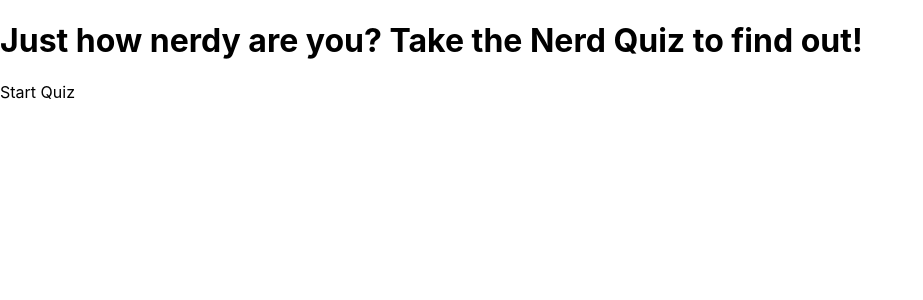
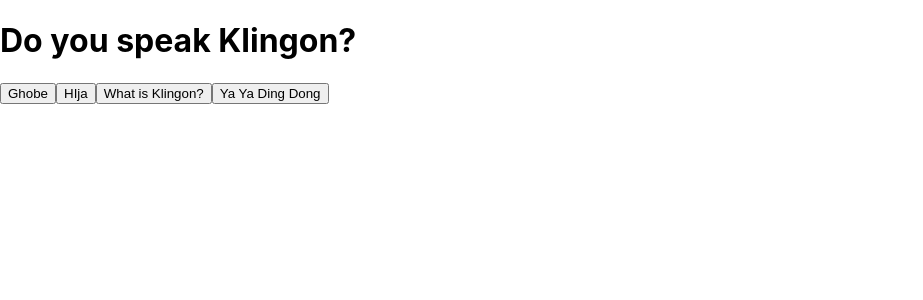
Before and after one commit to Technigo/project-redux-quiz-old, a React (Create React App) app: page / in a window 1280 px wide. Shown: the top 300 px of the page, without its empty margins (0-923 px from the left). Built offline with nearby package versions, Linux system fonts and the light colour scheme.

Commit message:
Add function to display the correct answer

```diff
--- a/src/components/CurrentQuestion.js
+++ b/src/components/CurrentQuestion.js
@@ -1,17 +1,39 @@
 import React from 'react'
-import { useSelector } from 'react-redux'
+import { useSelector, useDispatch } from 'react-redux'
+
+import { quiz } from '../reducers/quiz'
 
 export const CurrentQuestion = () => {
+  const dispatch = useDispatch()
   const question = useSelector((state) => state.quiz.questions[state.quiz.currentQuestionIndex])
+  // const checkAnswer = useSelector((state) => {
+  //   const answer = state.quiz.answers.find((questionId) => question.id === questionId)
+  //   if (answer) {
+  //     return answer
+  //   } else {
+  //     return null
+  //   }
+  // })
 
   if (!question) {
     return <h1>Oh no! I could not find the current question!</h1>
   }
 
+  const buttonOnClick = (option) => {
+    return dispatch(quiz.actions.submitAnswer(
+      { questionId: question.id, answerIndex: question.options.indexOf(option) }
+    ))
+  }
   return (
     <div>
       <h1>{question.questionText}</h1>
-      <div>{question.options.map((option) => <p>{option}</p>)}</div>
+      <div>
+        {question.options.map((option) => <button onClick={() => buttonOnClick(option)} type="button">{option}</button>)}
+      </div>
     </div>
   )
 }
+
+/* <button onClick={() => dispatch(quiz.actions.goToNextQuestion())} type="button">
+        Next Question
+      </button> */
--- a/src/reducers/quiz.js
+++ b/src/reducers/quiz.js
@@ -3,12 +3,11 @@ import { createSlice } from '@reduxjs/toolkit'
 // Change these to your own questions!
 // Array to hold questions and answer options
 const questions = [
-  { id: 0, questionText: 'Just how nerdy are you? Take the Nerd Quiz to find out!', options: ['Start Quiz'], correctAnswerIndex: 0 },
-  { id: 1, questionText: 'Do you speak Klingon?', options: ['Ghobe', 'HIja', 'What is Klingon?', 'Ya Ya Ding Dong'], correctAnswerIndex: 1 },
-  { id: 2, questionText: 'When was Dungeons & Dragons first published?', options: ['1977', '1988', '2050', '1974'], correctAnswerIndex: 3 },
-  { id: 3, questionText: 'How old is Baby Yoda?', options: ['150', '2014', '50', '1'], correctAnswerIndex: 2 },
-  { id: 4, questionText: 'What\'s not an existing translation of Bilbo Baggins', options: ['Bilbo Beutlin', 'Bilbo Secker', 'Bimbo Backlin', 'Bagas Silva'], correctAnswerIndex: 3 },
-  { id: 5, questionText: 'What\'s Pluto\'s current classification?', options: ['Planet', 'Dwarf Planet', 'Minor Planet', 'Gas Cloud'], correctAnswerIndex: 1 }
+  { id: 0, questionText: 'Do you speak Klingon?', options: ['Ghobe', 'HIja', 'What is Klingon?', 'Ya Ya Ding Dong'], correctAnswerIndex: 1 },
+  { id: 1, questionText: 'When was Dungeons & Dragons first published?', options: ['1977', '1988', '2050', '1974'], correctAnswerIndex: 3 },
+  { id: 2, questionText: 'How old is Baby Yoda?', options: ['150', '2014', '50', '1'], correctAnswerIndex: 2 },
+  { id: 3, questionText: 'What\'s not an existing translation of Bilbo Baggins', options: ['Bilbo Beutlin', 'Bilbo Secker', 'Bimbo Backlin', 'Bagas Silva'], correctAnswerIndex: 3 },
+  { id: 4, questionText: 'What\'s Pluto\'s current classification?', options: ['Planet', 'Dwarf Planet', 'Minor Planet', 'Gas Cloud'], correctAnswerIndex: 1 }
 ]
 
 // comics, STEM, scifi
```
